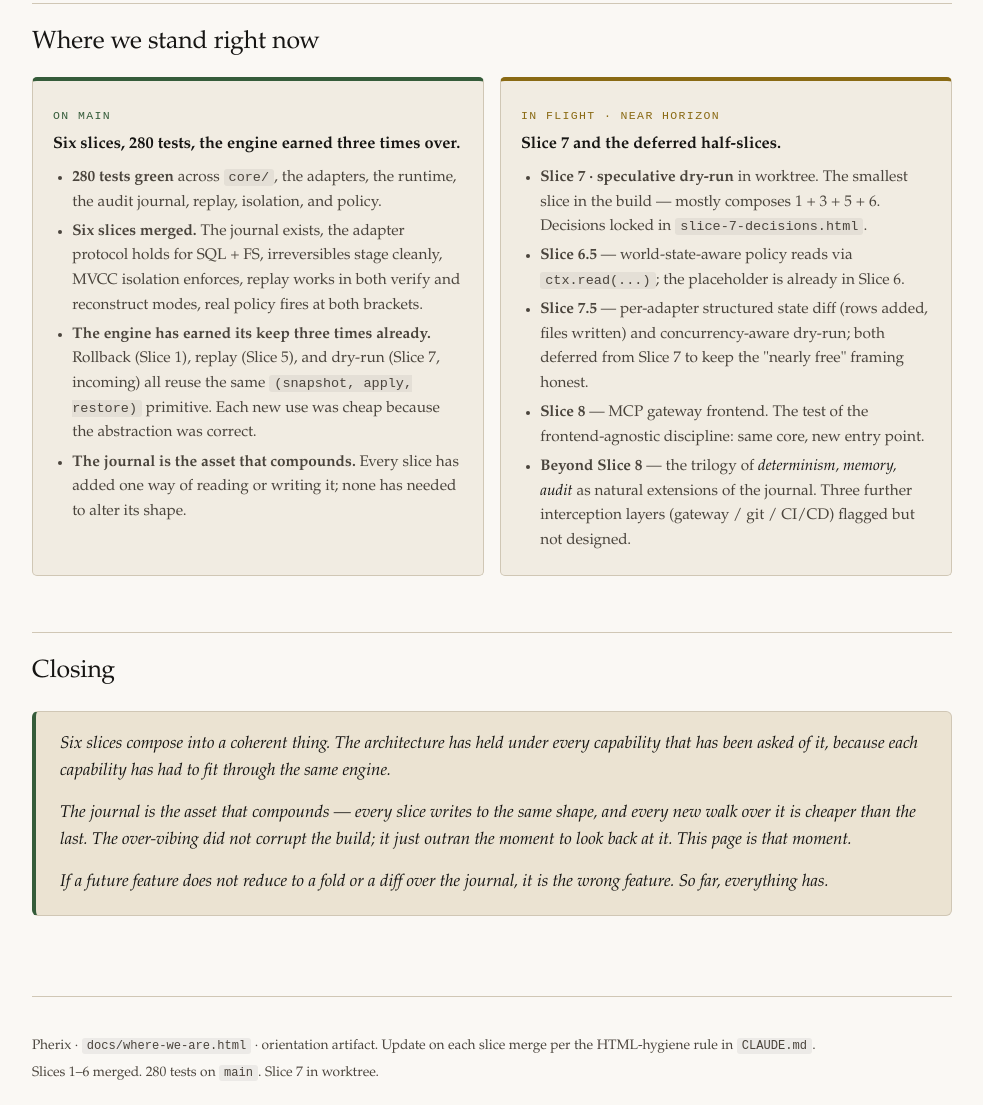
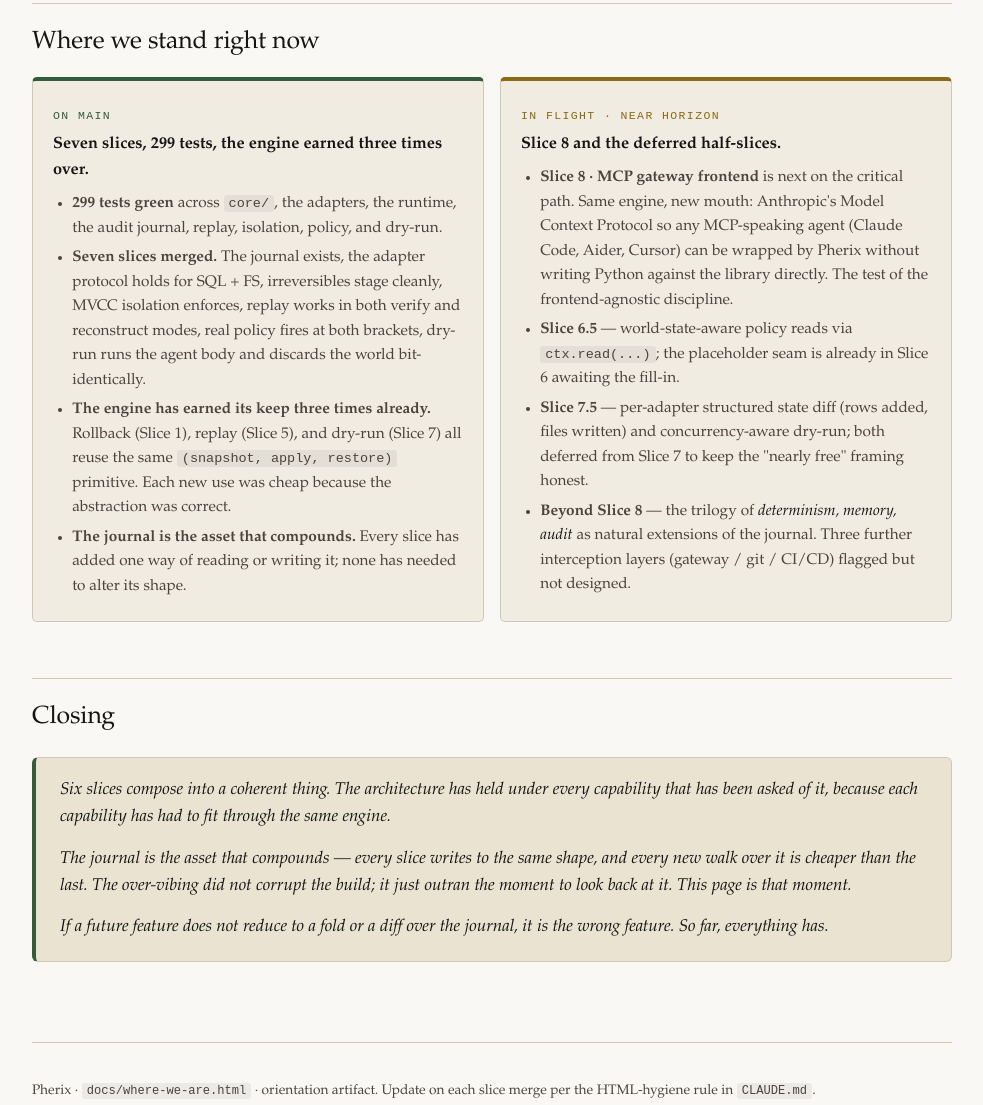
Before and after one commit to LukeyP02/Pherix, a plain HTML site: page docs/where-we-are.html in a window 1280 px wide. Shown: the part 4388-5493 px from the top of the page, without its empty margins (148-1131 px from the left). Drawn offline with Linux system fonts and the light colour scheme.

Commit message:
docs: fix stale references missed in the Slice 7 sweep
future.html intro paragraph and where-we-are.html state-grid + footer
were still describing the post-Slice-6 picture (280 tests, Slice 6 last,
Slice 7 next). Refresh to Slices 1-7 merged, 299 tests, Slice 8 next on
the critical path.

Co-Authored-By: Claude Opus 4.7 (1M context) <noreply@anthropic.com>

```diff
--- a/docs/where-we-are.html
+++ b/docs/where-we-are.html
@@ -631,22 +631,21 @@
   <div class="state-grid">
     <div class="state-col now">
       <p class="ftag">On main</p>
-      <h4>Six slices, 280 tests, the engine earned three times over.</h4>
+      <h4>Seven slices, 299 tests, the engine earned three times over.</h4>
       <ul>
-        <li><strong>280 tests green</strong> across <code>core/</code>, the adapters, the runtime, the audit journal, replay, isolation, and policy.</li>
-        <li><strong>Six slices merged.</strong> The journal exists, the adapter protocol holds for SQL + FS, irreversibles stage cleanly, MVCC isolation enforces, replay works in both verify and reconstruct modes, real policy fires at both brackets.</li>
-        <li><strong>The engine has earned its keep three times already.</strong> Rollback (Slice 1), replay (Slice 5), and dry-run (Slice 7, incoming) all reuse the same <code>(snapshot, apply, restore)</code> primitive. Each new use was cheap because the abstraction was correct.</li>
+        <li><strong>299 tests green</strong> across <code>core/</code>, the adapters, the runtime, the audit journal, replay, isolation, policy, and dry-run.</li>
+        <li><strong>Seven slices merged.</strong> The journal exists, the adapter protocol holds for SQL + FS, irreversibles stage cleanly, MVCC isolation enforces, replay works in both verify and reconstruct modes, real policy fires at both brackets, dry-run runs the agent body and discards the world bit-identically.</li>
+        <li><strong>The engine has earned its keep three times already.</strong> Rollback (Slice 1), replay (Slice 5), and dry-run (Slice 7) all reuse the same <code>(snapshot, apply, restore)</code> primitive. Each new use was cheap because the abstraction was correct.</li>
         <li><strong>The journal is the asset that compounds.</strong> Every slice has added one way of reading or writing it; none has needed to alter its shape.</li>
       </ul>
     </div>
     <div class="state-col next">
       <p class="ftag">In flight &middot; near horizon</p>
-      <h4>Slice 7 and the deferred half-slices.</h4>
+      <h4>Slice 8 and the deferred half-slices.</h4>
       <ul>
-        <li><strong>Slice 7 &middot; speculative dry-run</strong> in worktree. The smallest slice in the build &mdash; mostly composes 1 + 3 + 5 + 6. Decisions locked in <code>slice-7-decisions.html</code>.</li>
-        <li><strong>Slice 6.5</strong> &mdash; world-state-aware policy reads via <code>ctx.read(...)</code>; the placeholder is already in Slice 6.</li>
+        <li><strong>Slice 8 &middot; MCP gateway frontend</strong> is next on the critical path. Same engine, new mouth: Anthropic's Model Context Protocol so any MCP-speaking agent (Claude Code, Aider, Cursor) can be wrapped by Pherix without writing Python against the library directly. The test of the frontend-agnostic discipline.</li>
+        <li><strong>Slice 6.5</strong> &mdash; world-state-aware policy reads via <code>ctx.read(...)</code>; the placeholder seam is already in Slice 6 awaiting the fill-in.</li>
         <li><strong>Slice 7.5</strong> &mdash; per-adapter structured state diff (rows added, files written) and concurrency-aware dry-run; both deferred from Slice 7 to keep the "nearly free" framing honest.</li>
-        <li><strong>Slice 8</strong> &mdash; MCP gateway frontend. The test of the frontend-agnostic discipline: same core, new entry point.</li>
         <li><strong>Beyond Slice 8</strong> &mdash; the trilogy of <em>determinism, memory, audit</em> as natural extensions of the journal. Three further interception layers (gateway / git / CI/CD) flagged but not designed.</li>
       </ul>
     </div>
@@ -677,7 +676,7 @@
 
 <footer>
   <p>Pherix &middot; <code>docs/where-we-are.html</code> &middot; orientation artifact. Update on each slice merge per the HTML-hygiene rule in <code>CLAUDE.md</code>.</p>
-  <p>Slices 1&ndash;6 merged. 280 tests on <code>main</code>. Slice 7 in worktree.</p>
+  <p>Slices 1&ndash;7 merged. 299 tests on <code>main</code>. Slice 8 next on the critical path.</p>
 </footer>
 
 </main>
```
Also changed, not shown: docs/future.html (+1 -1 lines).
